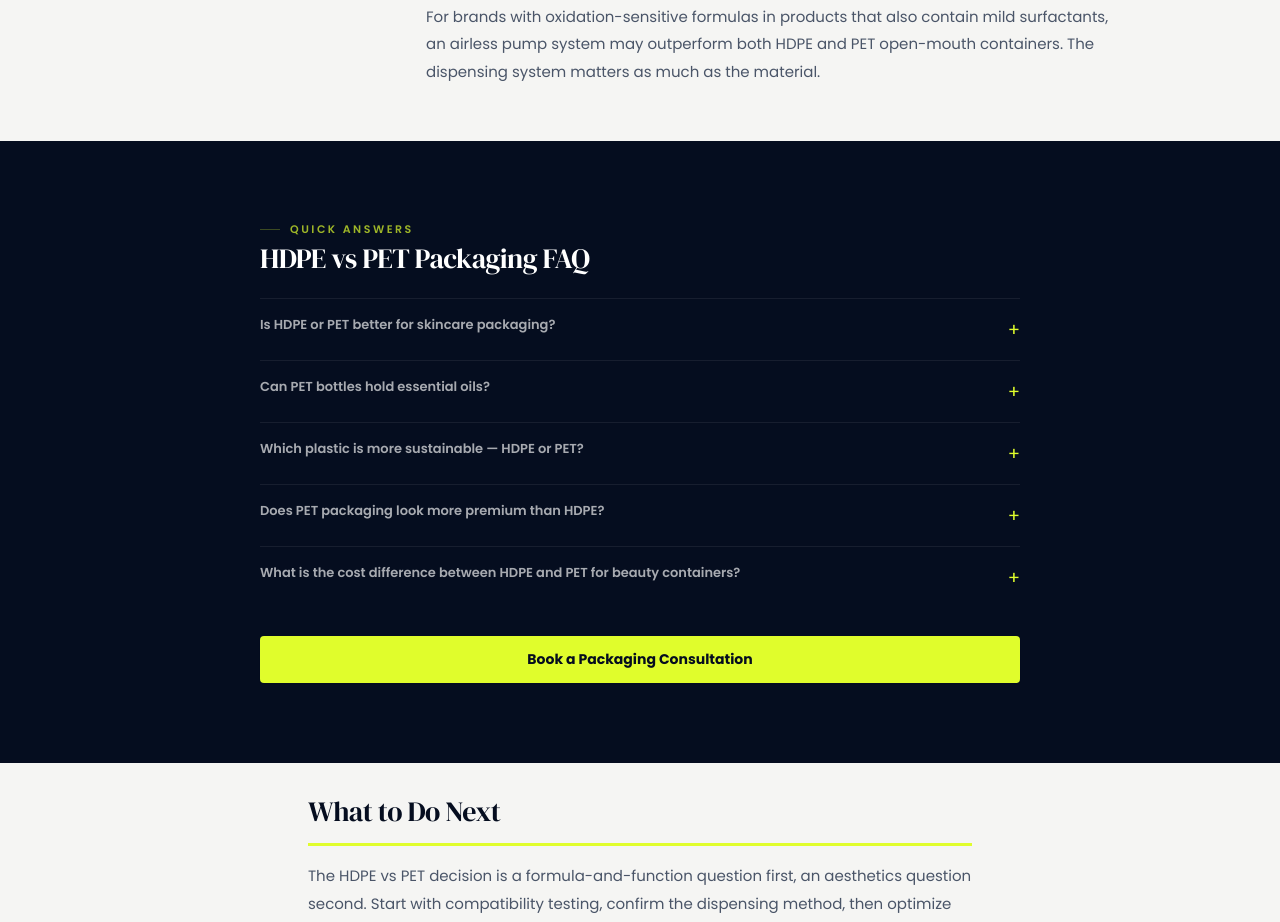
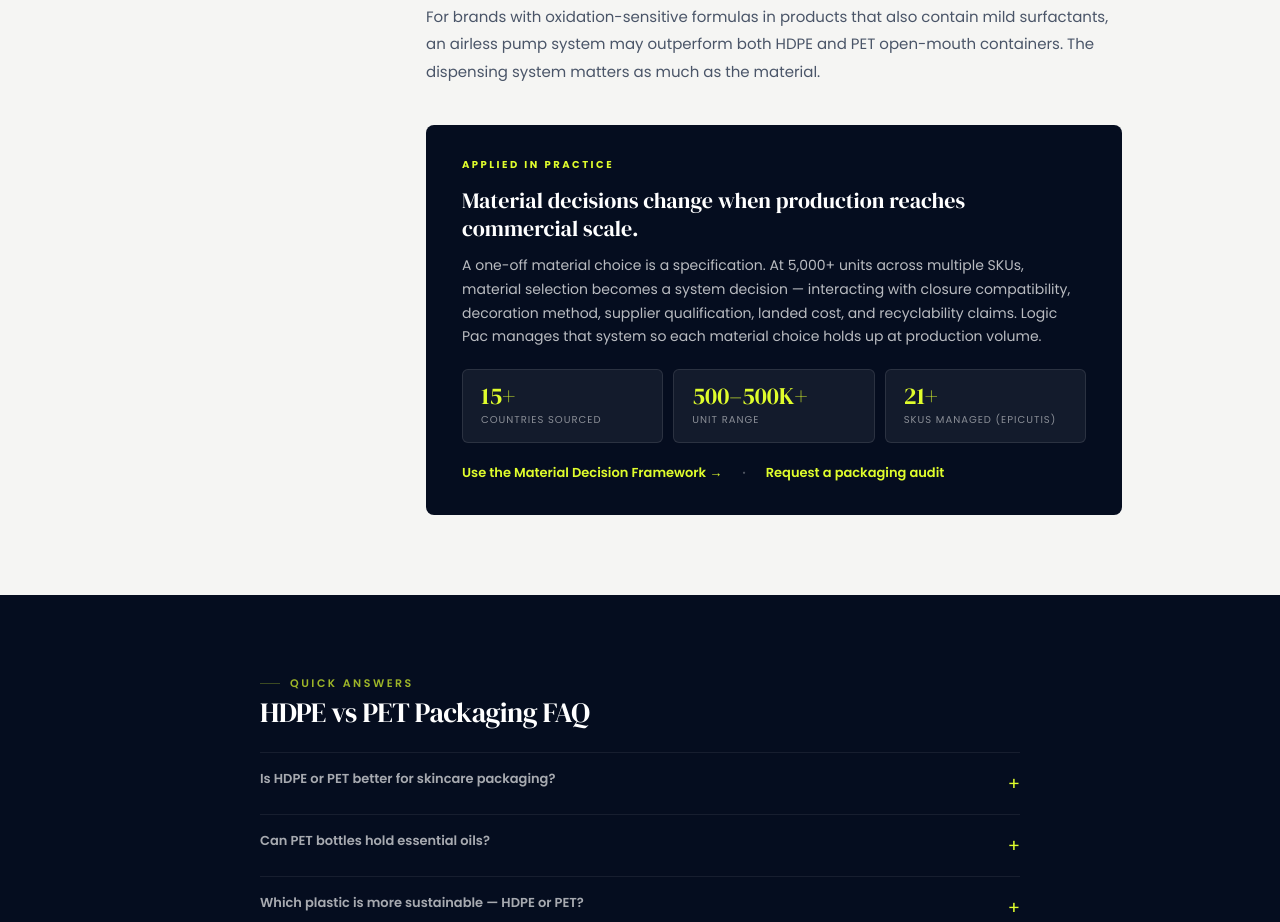
Before and after one commit to jordanhrpr-logic/logic-pac, a Next.js app: page /blog/hdpe-vs-pet-packaging-comparison in a window 1280 px wide. Shown: the part 9400-10322 px from the top of the page. Built offline with nearby package versions, Linux system fonts and the light colour scheme; no server answers.

Commit message:
Add applied-in-practice proof modules

```diff
--- a/app/blog/hdpe-vs-pet-packaging-comparison/PostClient.tsx
+++ b/app/blog/hdpe-vs-pet-packaging-comparison/PostClient.tsx
@@ -176,6 +176,22 @@ export default function PostClient() {
             <p>The solution is not picking the &ldquo;better&rdquo; material in the abstract. It is testing the specific formula in the specific container over the planned shelf life period. A 24-month shelf life claim needs 24-month stability data &mdash; or at minimum, accelerated aging data that extrapolates reliably.</p>
             <p>For brands with oxidation-sensitive formulas in products that also contain mild surfactants, an airless pump system may outperform both HDPE and PET open-mouth containers. The dispensing system matters as much as the material.</p>
 
+            <div className="aip">
+              <div className="aip-label">Applied in practice</div>
+              <h3>Material decisions change when production reaches commercial scale.</h3>
+              <p>A one-off material choice is a specification. At 5,000+ units across multiple SKUs, material selection becomes a system decision &mdash; interacting with closure compatibility, decoration method, supplier qualification, landed cost, and recyclability claims. Logic Pac manages that system so each material choice holds up at production volume.</p>
+              <div className="aip-proof">
+                <span><strong>15+</strong><small>Countries sourced</small></span>
+                <span><strong>500&ndash;500K+</strong><small>Unit range</small></span>
+                <span><strong>21+</strong><small>SKUs managed (Epicutis)</small></span>
+              </div>
+              <div className="aip-links">
+                <Link href="/guides/material-decision-framework">Use the Material Decision Framework &rarr;</Link>
+                <span>&middot;</span>
+                <Link href="/packaging-audit">Request a packaging audit</Link>
+              </div>
+            </div>
+
       </div>
         </div>
       </div>
--- a/app/globals.css
+++ b/app/globals.css
@@ -598,6 +598,19 @@ footer{background:var(--navy);padding:80px 80px 48px}
 .guide-main .seo .callout p{margin:0}
 .guide-main .seo .callout strong:first-child{color:var(--navy);display:inline;margin-right:4px}
 .guide-main .seo .callout a{color:var(--navy);text-decoration:underline;text-decoration-color:var(--lime);text-decoration-thickness:2px;text-underline-offset:3px}
+/* ── Applied-in-Practice proof module ── */
+.aip{background:var(--navy);border-radius:8px;padding:32px 36px;margin:40px 0;color:var(--white)}
+.aip-label{font-size:10px;font-weight:700;letter-spacing:2.5px;text-transform:uppercase;color:var(--lime);margin-bottom:14px}
+.aip h3{font-family:var(--font-dm-serif),'DM Serif Display',serif;font-size:22px;font-weight:400;line-height:1.25;margin:0 0 12px;color:var(--white)}
+.aip>p{font-size:14px;line-height:1.7;color:rgba(255,255,255,.72);margin:0 0 20px}
+.aip-proof{display:flex;gap:10px;flex-wrap:wrap;margin-bottom:20px}
+.aip-proof span{background:rgba(255,255,255,.06);border:1px solid rgba(255,255,255,.1);border-radius:6px;padding:14px 18px;min-width:140px;flex:1}
+.aip-proof strong{display:block;color:var(--lime);font-family:var(--font-dm-serif),'DM Serif Display',serif;font-size:24px;font-weight:400;line-height:1}
+.aip-proof small{display:block;font-size:10px;margin-top:4px;color:rgba(255,255,255,.5);text-transform:uppercase;letter-spacing:1px}
+.aip-links{display:flex;gap:20px;flex-wrap:wrap;font-size:13px;font-weight:600}
+.aip-links a{color:var(--lime);text-decoration:none;transition:opacity .2s}
+.aip-links a:hover{opacity:.8}
+.aip-links span{color:rgba(255,255,255,.3)}
 /* ── GUIDE: scroll-driven sticky visual (Design System guide) ── */
 .design-system-guide .guide-main{overflow:visible}
 .system-sticky{display:grid;grid-template-columns:1fr 1fr;gap:48px;margin:40px 0 56px;align-items:start}
@@ -783,6 +796,11 @@ footer{padding:48px 24px 32px}
 .guide-main .seo .inside-card{padding:24px 22px;margin:22px 0 28px}
 .guide-main .seo .inside-card ol li,.guide-main .seo .inside-card ul li{padding-left:34px;font-size:14px}
 .guide-main .seo .callout{padding:18px 20px;margin:22px 0 28px;font-size:14.5px}
+.aip{padding:24px 22px;margin:28px 0}
+.aip h3{font-size:19px}
+.aip-proof{gap:8px}
+.aip-proof span{min-width:0;padding:12px 14px}
+.aip-proof strong{font-size:20px}
 .guide-main .seo h2 .num{margin-right:10px}
 }
 @media(prefers-reduced-motion:reduce){
```
Also changed, not shown: app/blog/mono-material-packaging-design/PostClient.tsx (+15 -2 lines), app/guides/packaging-finish-guide/FinishGuideClient.tsx (+15 -1 lines).
